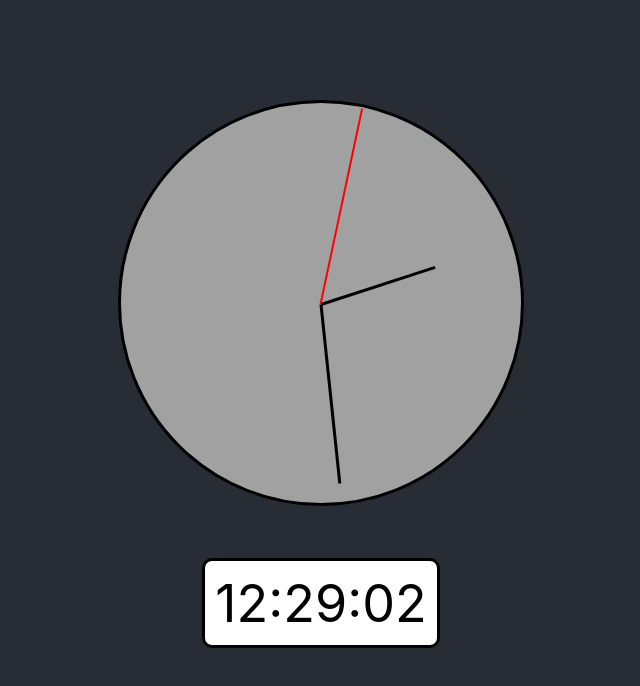
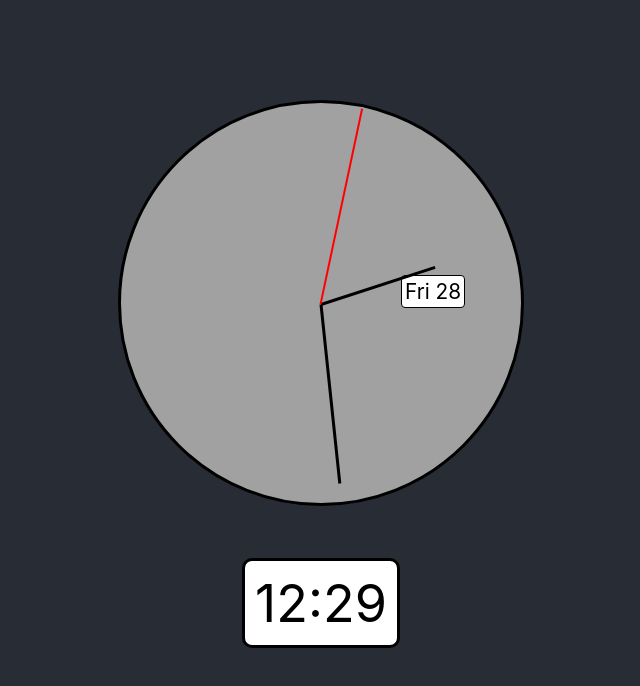
Before and after one commit to haydenbroadhead/exercise-tick-tock, a React (Create React App) app in the folder exercise-tick-tock/: page / in a window 1280 px wide. Shown: the top 686 px of the page, without its empty margins (319-959 px from the left). Built offline with nearby package versions, Linux system fonts and the light colour scheme.

Commit message:
Update: including date on analogue

```diff
--- a/exercise-tick-tock/src/AnalogueFace.tsx
+++ b/exercise-tick-tock/src/AnalogueFace.tsx
@@ -3,8 +3,12 @@ import React, { useState, useEffect } from 'react';
 interface Time {
   seconds: number,
   minutes: number,
-  hour: number
+  hour: number,
+  date: string,
+  day: string
 }
+
+const weekday: Array<string> = ["Sun","Mon","Tues","Wed","Thu","Fri","Sat"];
 
 const circle: React.CSSProperties = {
   width: '50vh',
@@ -19,9 +23,21 @@ const spacer = {
   width: '50%'
 }
 
+const date: React.CSSProperties =  {
+  position: 'absolute',
+  fontSize: '0.8em',
+  borderRadius: '4px',
+  top: '43%',
+  left: '70%',
+  background: 'white',
+  color: 'black',
+  padding: '3px',
+  border: '1px solid black'
+}
+
 export function AnalogueFace() {
   // const [date,  setDate ] = useState(new Date());
-  const [time, setTime] = useState<Time>({ seconds: 270, minutes: 270, hour: 270})
+  const [time, setTime] = useState<Time>({ seconds: 270, minutes: 270, hour: 270, date: '01', day: 'Mon'})
 
   const secondsLine: React.CSSProperties = {
     position: 'absolute',
@@ -77,18 +93,23 @@ export function AnalogueFace() {
 
   useEffect(() => {
     setInterval(() => {
-      let date = new Date
+      let dateObj = new Date
       // console.log(time.seconds);
       setTime({
-        seconds: (date.getSeconds()*6 + 270),
-        minutes: (date.getMinutes()*6 + 270),
-        hour: (date.getHours()*6 + 270)
+        seconds: (dateObj.getSeconds()*6 + 270),
+        minutes: (dateObj.getMinutes()*6 + 270),
+        hour: (dateObj.getHours()*6 + 270),
+        date: dateObj.getDate().toString(),
+        day: weekday[dateObj.getDay()]
       })
     }, 1000);
   })
 
   return (
-    <div style={ circle }>
+    <div style={circle}>
+      <div style={date}>
+        {time.day} {time.date}
+      </div>
       <div style={minutesLine}>
         <div style={spacer}></div>
         <div style={minutes}></div>
@@ -101,10 +122,6 @@ export function AnalogueFace() {
         <div style={spacer}></div>
         <div style={seconds}></div>
       </div>
-
-
-
-
     </div>
   );
 }
--- a/exercise-tick-tock/src/DigitalFace.tsx
+++ b/exercise-tick-tock/src/DigitalFace.tsx
@@ -33,13 +33,8 @@ export function DigitalFace() {
 
   return (
     <div style={container}>
-      {/* <p>You clicked {count} times</p>
-      <button onClick={() => setCount(count + 1)}>
-        Click me
-      </button> */}
-
       <div>
-        {time.hour}:{time.minutes}:{time.seconds}
+        {time.hour}:{time.minutes}
       </div>
     </div>
   );
```
